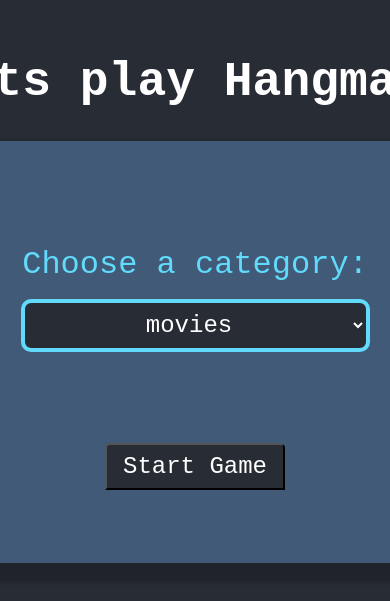
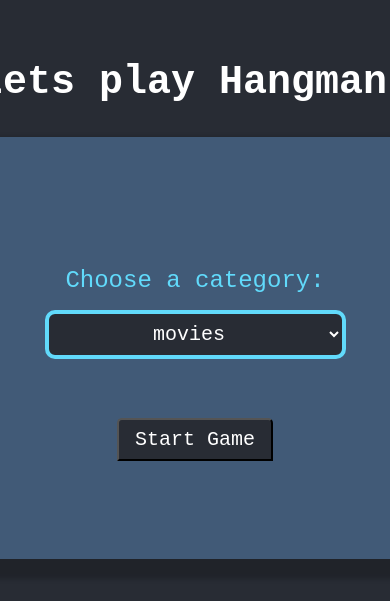
Before and after one commit to bcrisp084/Lets-play-Hangman, a React (Vite) app: page / in a window 390 px wide. Shown: the part 113-714 px from the top of the page. Built offline with nearby package versions, Linux system fonts and the light colour scheme.

Commit message:
added comments to files that were missing

```diff
--- a/src/components/Confetti/Confetti.jsx
+++ b/src/components/Confetti/Confetti.jsx
@@ -1,7 +1,9 @@
-import React from "react";
+/* eslint-disable react/prop-types */
+//import confetti dependency
 import Confetti from "react-confetti";
-
+// create component
 const ConfettiComponent = ({ numberOfPieces }) => {
+  // pass in props for width, height, and number of pieces
   return (
     <Confetti
       width={window.innerWidth}
--- a/src/components/ImageFig/ImageFig.jsx
+++ b/src/components/ImageFig/ImageFig.jsx
@@ -1,6 +1,6 @@
 /* eslint-disable react/prop-types */
 import "./ImageFig.css";
-
+//create component for stick figure image
 const ImageFig = ({ image }) => {
   return (
     <>
--- a/src/components/Keyboard/Keyboard.jsx
+++ b/src/components/Keyboard/Keyboard.jsx
@@ -1,18 +1,17 @@
 /* eslint-disable react/prop-types */
+//import LetterButton component
 import LetterButton from "../LetterButton/LetterButton";
 import "./Keyboard.css";
+//import framer motion
 import { motion } from "framer-motion";
-
+// pass in props for disabled keys and on key click
 const Keyboard = ({ disabledKeys, onKeyClick }) => {
   const letters = "abcdefghijklmnopqrstuvwxyz".split("");
 
   return (
-    <motion.div
-      initial={{ opacity: 0 }}
-      animate={{ opacity: 1 }}
-      transition={{ duration: 0.5 }}
-      className="letter"
-    >
+    // use framer motion to animate keyboard
+    // map over each letter and create a letter button component
+    <motion.div className="letter">
       {letters.map((letter, index) => {
         const isDisabled = disabledKeys.includes(letter);
         return (
--- a/src/components/LetterButton/LetterButton.jsx
+++ b/src/components/LetterButton/LetterButton.jsx
@@ -1,10 +1,12 @@
 /* eslint-disable react/prop-types */
+// pass in the letter, onclick and isDisabled props
 const LetterButton = ({ letter, onClick, isDisabled }) => {
   const handleClick = () => {
     if (!isDisabled) {
       onClick(letter);
     }
   };
+  //create a button for each letter with a click function and disabled property
   return (
     <div>
       <button
--- a/src/components/Restart/Restart.jsx
+++ b/src/components/Restart/Restart.jsx
@@ -3,6 +3,8 @@ import "./Restart.css";
 import { motion } from "framer-motion";
 
 const Restart = () => {
+  //animate the button from the left with a zero opacity
+  // use react router link to return home
   return (
     <motion.div
       initial={{ opacity: 0, x: "-100" }}
--- a/src/components/Stickman/Stickman.jsx
+++ b/src/components/Stickman/Stickman.jsx
@@ -1,7 +1,7 @@
 /* eslint-disable react/prop-types */
 import ImageFig from "../ImageFig/ImageFig";
 import "./Stickman.css";
-
+// pass in the current image to down to the imageFig component
 const Stickman = ({ currentImage }) => {
   return (
     <div className="stick-figure">
--- a/src/components/Timer/Timer.jsx
+++ b/src/components/Timer/Timer.jsx
@@ -1,5 +1,7 @@
 /* eslint-disable react/prop-types */
+// pass in the time state
 const Timer = ({ time }) => {
+  //check how much time is left and determine the string added to it
   return (
     <div>
       <h3>
--- a/src/components/Word/Word.jsx
+++ b/src/components/Word/Word.jsx
@@ -1,11 +1,14 @@
 /* eslint-disable react/prop-types */
 import "./Word.css";
+// pass in the current word and the letters guessed
 const Word = ({ word, guessed }) => {
+  //split the word and either return the letter or an underscore
   const isLetter = word.split("").map((letter) => {
     return guessed.includes(letter) ? letter : "_";
   });
 
   return (
+    // we create spans for each letter of the current word
     <div className="word-area">
       {isLetter.map((letter, index) => {
         return (
--- a/src/index.css
+++ b/src/index.css
@@ -1,3 +1,4 @@
+/* Default styles */
 * {
   margin: 0;
   padding: 0;
@@ -97,7 +98,31 @@ select {
   right: 1rem;
 }
 
+/* Media query for screens with a maximum width of 600px */
 @media only screen and (max-width: 600px) {
+  h1 {
+    font-size: 2rem;
+  }
+
+  h2 {
+    font-size: 1.5rem;
+    margin-bottom: 0.5rem;
+  }
+
+  label {
+    font-size: 1.5rem;
+  }
+
+  select {
+    font-size: 1.25rem;
+    margin-bottom: 1rem;
+  }
+
+  .start-btn {
+    margin-top: 1rem;
+    font-size: 1.25rem;
+  }
+
   .header button {
     right: 0.5rem;
     height: 40px;
@@ -105,3 +130,14 @@ select {
     font-size: 1rem;
   }
 }
+
+/* Media query for screens with a maximum width of 1200px */
+@media only screen and (max-width: 1200px) {
+  h1 {
+    font-size: 2.5rem;
+  }
+
+  h2 {
+    font-size: 2rem;
+  }
+}
```
